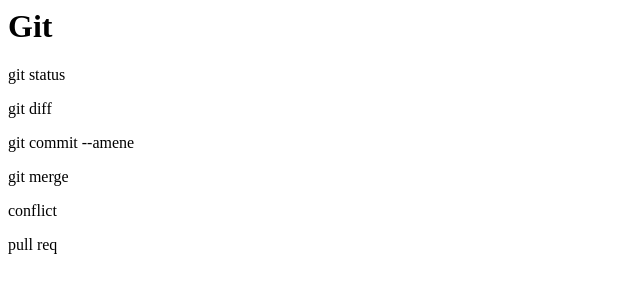
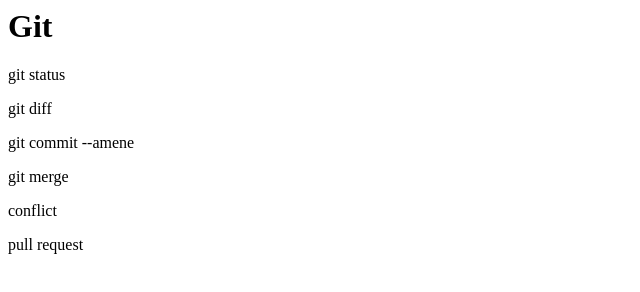
Before and after one commit to hideho00/git_turtorial, a plain HTML site: page index.html in a window 1280 px wide. Shown: the full height of the page, 0-640 px from the left. Drawn offline with Linux system fonts and the light colour scheme.

Commit message:
Update index.html

```diff
--- a/index.html
+++ b/index.html
@@ -4,4 +4,4 @@
 <p>git commit --amene</p>
 <p>git merge</p>
 <p>conflict</p>
-<p>pull req</p>
+<p>pull request</p>
```
